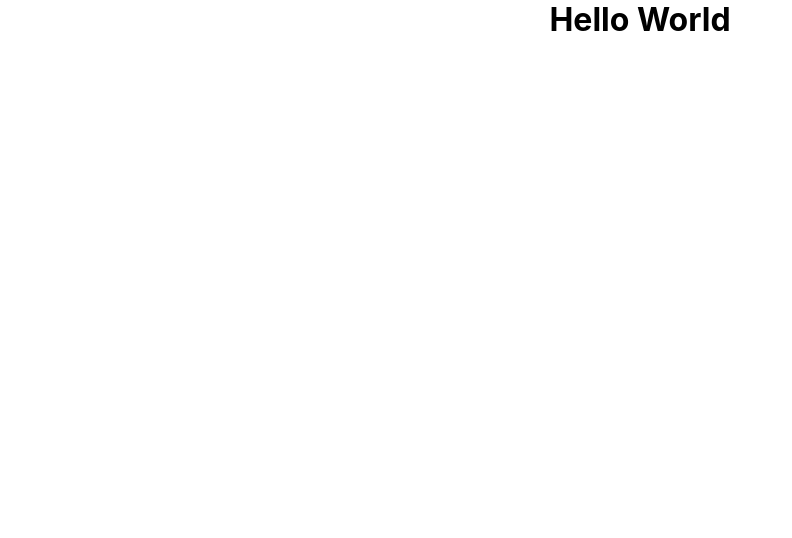
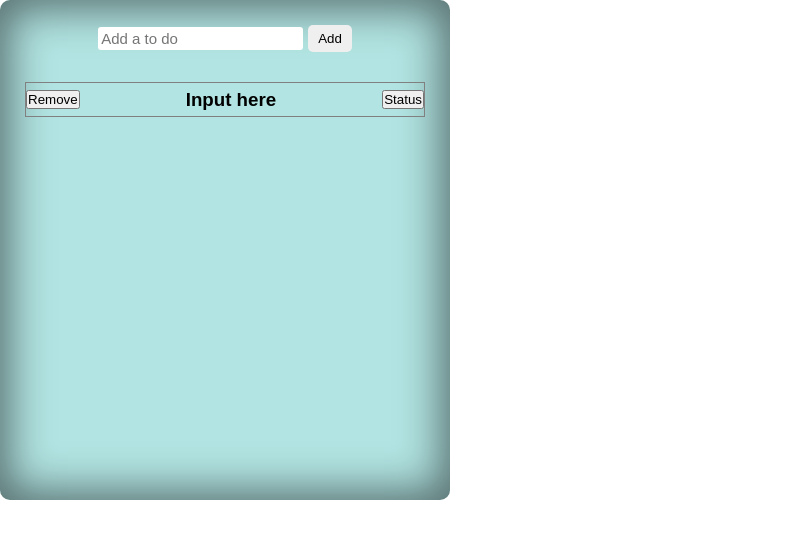
Before and after one commit to FriederikeM/To-Do-App, a React (Create React App) app: page / in a window 1280 px wide. Shown: the top 538 px of the page, without its empty margins (0-792 px from the left). Built offline with nearby package versions, Linux system fonts and the light colour scheme.

Commit message:
Build components statically

```diff
--- a/src/App.css
+++ b/src/App.css
@@ -7,5 +7,22 @@
 }
 
 .App {
+  font-family: sans-serif;
   text-align: center;
+  border: none;
+  height: 500px;
+  width: 450px;
+  border-radius: 10px;
+  box-shadow: inset 0 0 40px 10px rgba(0, 0, 0, 0.5);
+  background-color: rgba(32, 178, 171, 0.349);
+  display: flex;
+  flex-direction: column;
 }
+
+main {
+  padding-top: 30px;
+  display: flex;
+  flex-direction: column;
+  align-items: center;
+  justify-content: center;
+}
--- a/src/App.js
+++ b/src/App.js
@@ -1,9 +1,18 @@
 import "./App.css";
+import AddToDo from "./components/AddToDo.js";
+import ToDo from "./components/ToDo.js";
 
 function App() {
   return (
     <div className="App">
-      <h1>Hello World</h1>
+      <header className="header">
+        <AddToDo />
+      </header>
+      <main className="main">
+        <ul>
+          <ToDo />
+        </ul>
+      </main>
     </div>
   );
 }
--- /dev/null
+++ b/src/components/AddToDo.css
@@ -0,0 +1,20 @@
+.add-to-do-wrapper {
+  display: flex;
+  align-items: center;
+  justify-content: center;
+  padding-top: 25px;
+}
+
+.to-do-bar {
+  font-size: 15px;
+  padding: 3px;
+  border-radius: 3px;
+  border: none;
+  margin-right: 5px;
+}
+
+.add-button {
+  padding: 6px 10px;
+  border-radius: 5px;
+  border: none;
+}
--- /dev/null
+++ b/src/components/AddToDo.js
@@ -0,0 +1,17 @@
+import "./AddToDo.css";
+export default function AddToDo() {
+  return (
+    <div className="add-to-do-wrapper">
+      <input
+        type="text"
+        placeholder="Add a to do"
+        className="to-do-bar"
+        name="to-do"
+        required
+      />
+      <button type="submit" className="add-button">
+        Add
+      </button>
+    </div>
+  );
+}
--- /dev/null
+++ b/src/components/ToDo.css
@@ -0,0 +1,10 @@
+.to-do-list-item {
+  display: flex;
+  flex-direction: row;
+  justify-content: space-between;
+  align-items: center;
+  border: 1px solid grey;
+  width: 400px;
+  height: 35px;
+  list-style: none;
+}
--- /dev/null
+++ b/src/components/ToDo.js
@@ -0,0 +1,13 @@
+import "./ToDo.css";
+
+export default function ToDo() {
+  return (
+    <section className="to-do-component">
+      <li className="to-do-list-item">
+        <button className="remove-button">Remove</button>
+        <h3>Input here</h3>
+        <button className="status-button">Status</button>
+      </li>
+    </section>
+  );
+}
```
